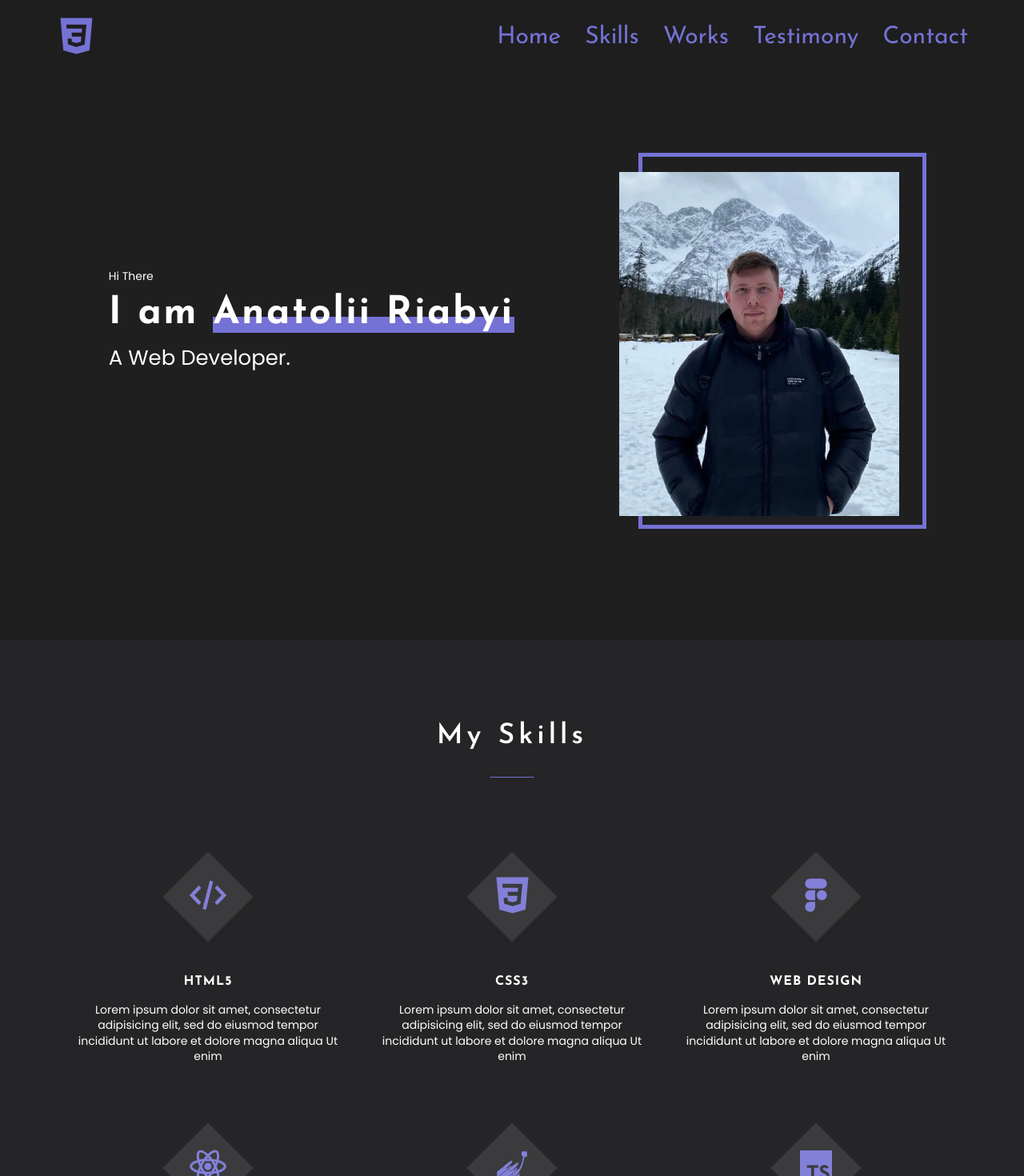
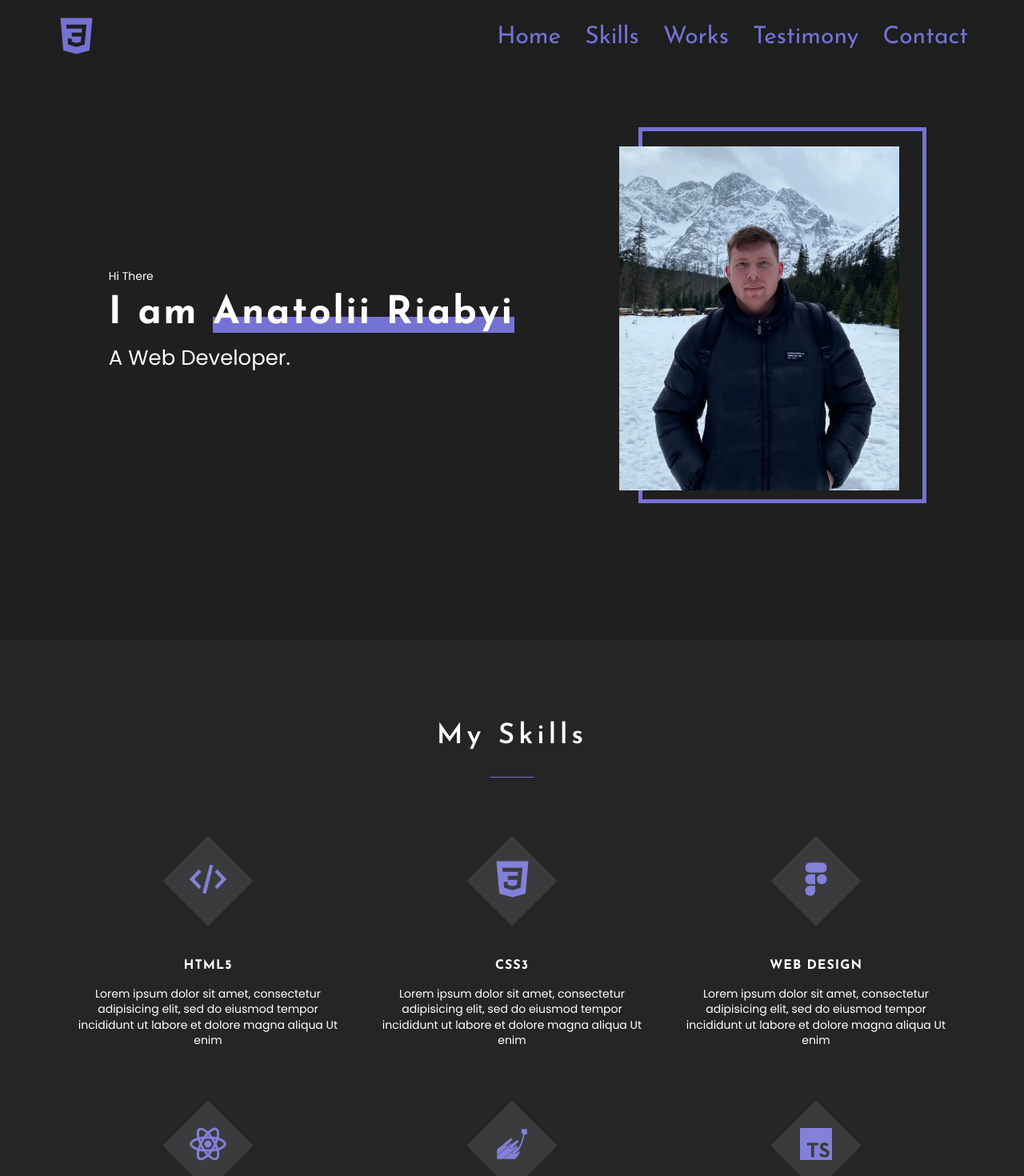
Before and after one commit to AnatoliiRiabyi/portfolio-start-project-main, a React app: page / in a window 1280 px wide. Shown: the top 1470 px of the page at 80% size. Built offline with nearby package versions, Linux system fonts and the light colour scheme.

Commit message:
check on PerfectPixel

```diff
--- a/src/components/slider/Slider.tsx
+++ b/src/components/slider/Slider.tsx
@@ -47,7 +47,7 @@
   font-weight: 600;
   letter-spacing: 1px;
   text-transform: uppercase;
-  margin: 22px 0 42px;
+  margin: 22px 0 32px;
   display: inline-block;
 `
 const Pagination = styled.div`
--- a/src/layout/sections/main/Main.tsx
+++ b/src/layout/sections/main/Main.tsx
@@ -38,7 +38,7 @@
 const PhotoWrapper = styled.div`
   position: relative;
   z-index: 0;
-  margin-top: 65px;
+
 
   &::before {
     content: "";
@@ -57,6 +57,10 @@
       top: -17px;
       left: 20px;
     }
+  }
+
+  @media ${theme.media.mobile} {
+    margin-top: 65px;
   }
 `
 
--- a/src/layout/sections/skills/skill/Skill.tsx
+++ b/src/layout/sections/skills/skill/Skill.tsx
@@ -29,7 +29,7 @@
 const StyledSkill = styled.div`
   width: 330px;
   flex-grow: 1;
-  padding: 62px 20px 40px;
+  padding: 42px 20px 52px;
 
   @media ${theme.media.mobile} {
     padding: 62px 0 40px;
--- a/src/layout/sections/testimony/Testimony.tsx
+++ b/src/layout/sections/testimony/Testimony.tsx
@@ -28,6 +28,6 @@
   background-color: #9facc5;
 
   ${IconWrapper} {
-    margin: 40px 0 72px;
+    margin: 28px 0 72px;
   }
 `
```
